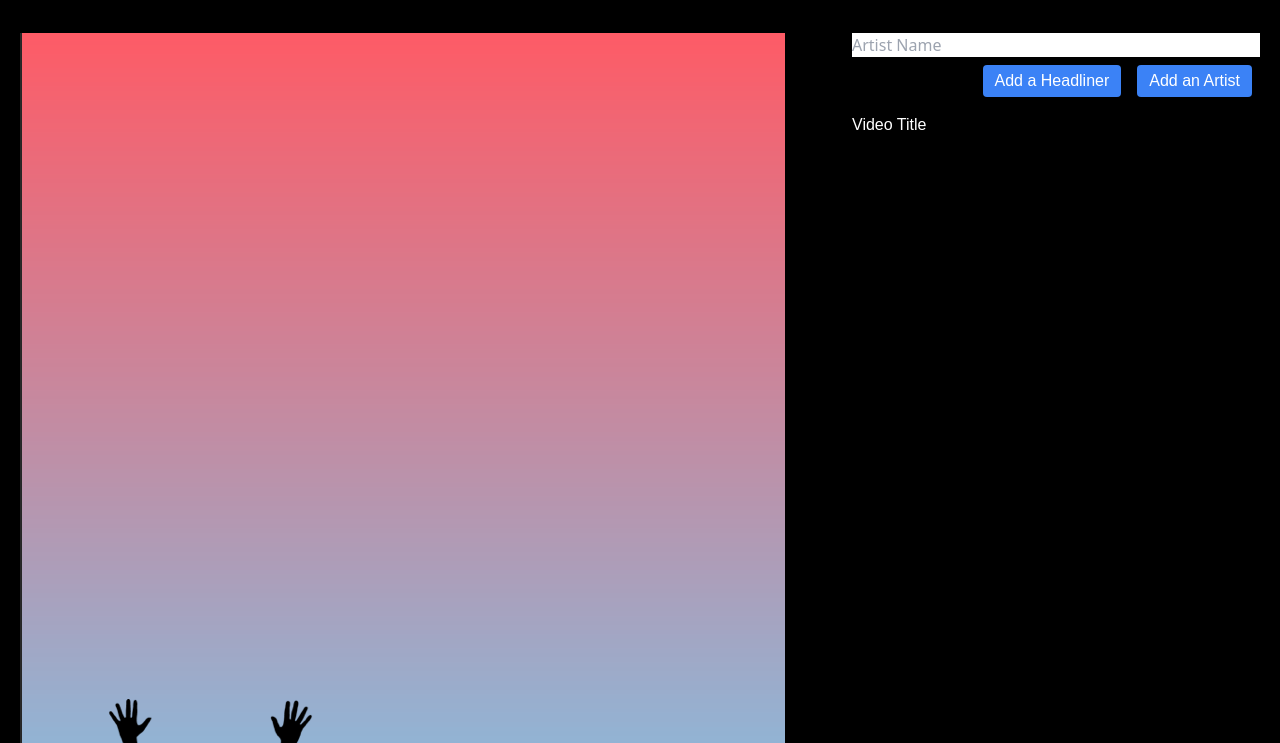
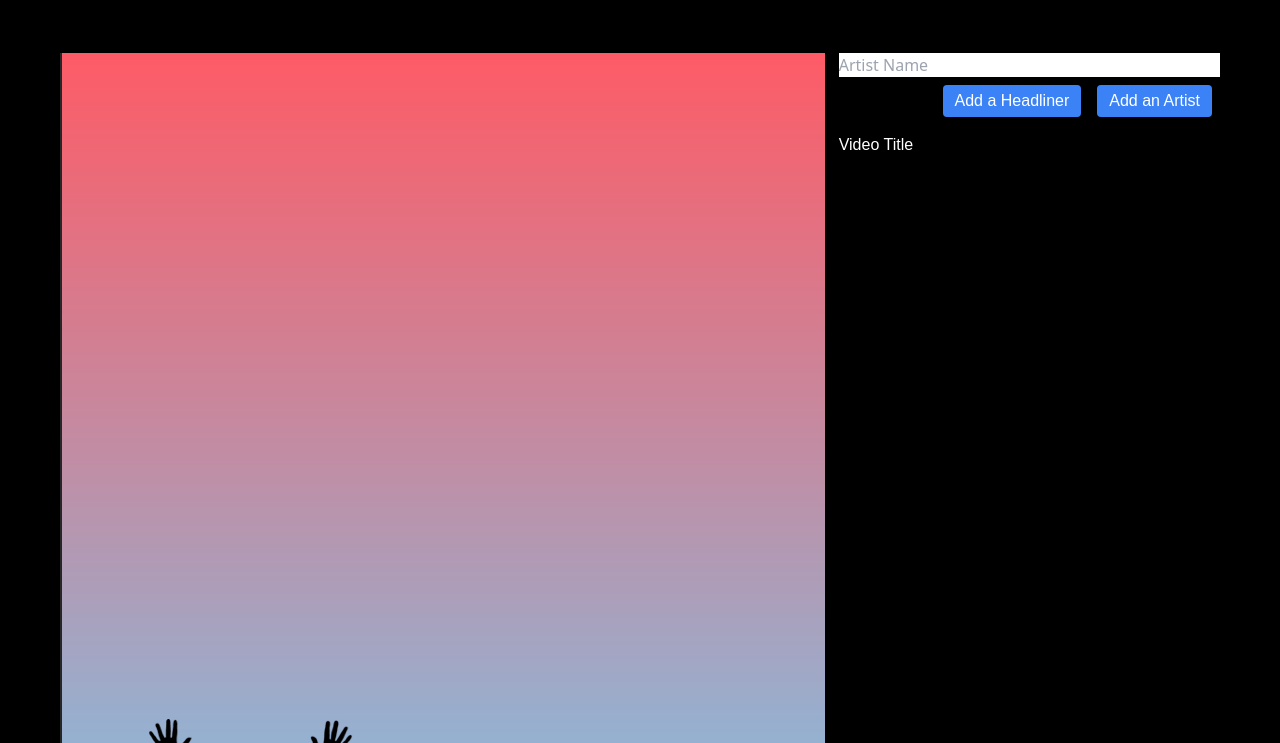
Before and after one commit to nbur4556/dream-festival-lineup, a plain HTML site: page index.html in a window 1280 px wide. Shown: the part 57-800 px from the top of the page. Drawn offline with nearby package versions, Linux system fonts and the light colour scheme; a web font is replaced by a local one.

Commit message:
add padding and positioning to article section

```diff
--- a/index.html
+++ b/index.html
@@ -27,11 +27,11 @@
         <img src="https://img.icons8.com/color/48/000000/guitar-strings.png" alt="guitar string icon" width="50">
         <!-- AG note to change CCL so it's not a link -->
         <a href="#">COVID City Limits</a>
-      </div>
+      <div>
     </header>
 
 
-    <article class="grid grid-cols-12 gap-2 m-5">
+    <article class="grid grid-cols-12 gap-2 m-5 flex justify-between py-5 px-10">
 
       <!--Poster-->
       <section id="poster" class="grid grid-cols-12 col-span-8 row-span-5 gap-2 p-3">
```
